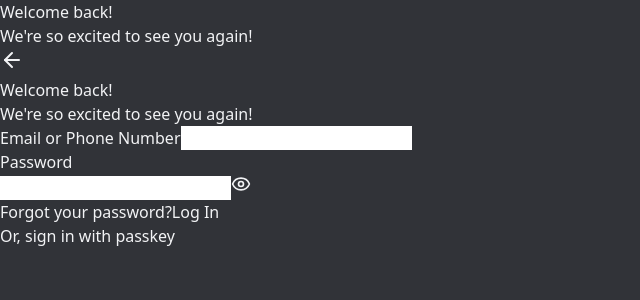
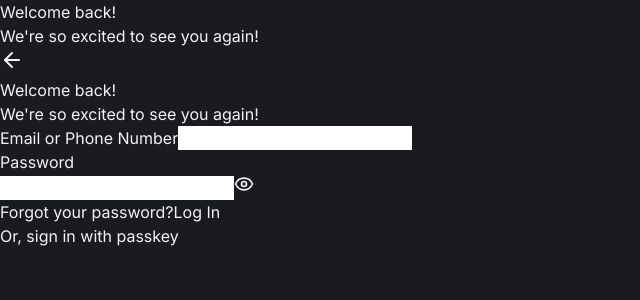
Before and after one commit to nusenusewhen-bot/sya, a Next.js app: page / in a window 1280 px wide. Shown: the top 300 px of the page, without its empty margins (0-640 px from the left). Built offline with nearby package versions, Linux system fonts and the light colour scheme.

Commit message:
Update globals.css

```diff
--- a/app/globals.css
+++ b/app/globals.css
@@ -2,12 +2,40 @@
 @tailwind components;
 @tailwind utilities;
 
-@import url('https://fonts.googleapis.com/css2?family=Noto+Sans:wght@400;500;600;700&display=swap');
+:root {
+  --discord-bg: #1a1b1e;
+  --discord-input: #1e1f22;
+  --discord-blurple: #5865f2;
+  --discord-blurple-hover: #4752c4;
+  --discord-text: #f2f3f5;
+  --discord-text-muted: #b5bac1;
+  --discord-error: #f23f43;
+  --discord-link: #00a8fc;
+}
+
+* {
+  margin: 0;
+  padding: 0;
+  box-sizing: border-box;
+}
 
 body {
-  background: #313338;
-  color: #f2f3f5;
-  font-family: "gg sans", "Noto Sans", "Helvetica Neue", Helvetica, Arial, sans-serif;
-  margin: 0;
-  padding: 0;
+  background: var(--discord-bg);
+  color: var(--discord-text);
+  font-family: "Inter", "gg sans", "Noto Sans", "Helvetica Neue", Helvetica, Arial, sans-serif;
+  -webkit-font-smoothing: antialiased;
+  -moz-osx-font-smoothing: grayscale;
+  min-height: 100vh;
 }
+
+input {
+  font-family: inherit;
+}
+
+input:-webkit-autofill,
+input:-webkit-autofill:hover,
+input:-webkit-autofill:focus {
+  -webkit-box-shadow: 0 0 0px 1000px #1e1f22 inset !important;
+  -webkit-text-fill-color: white !important;
+  transition: background-color 5000s ease-in-out 0s;
+}
```
